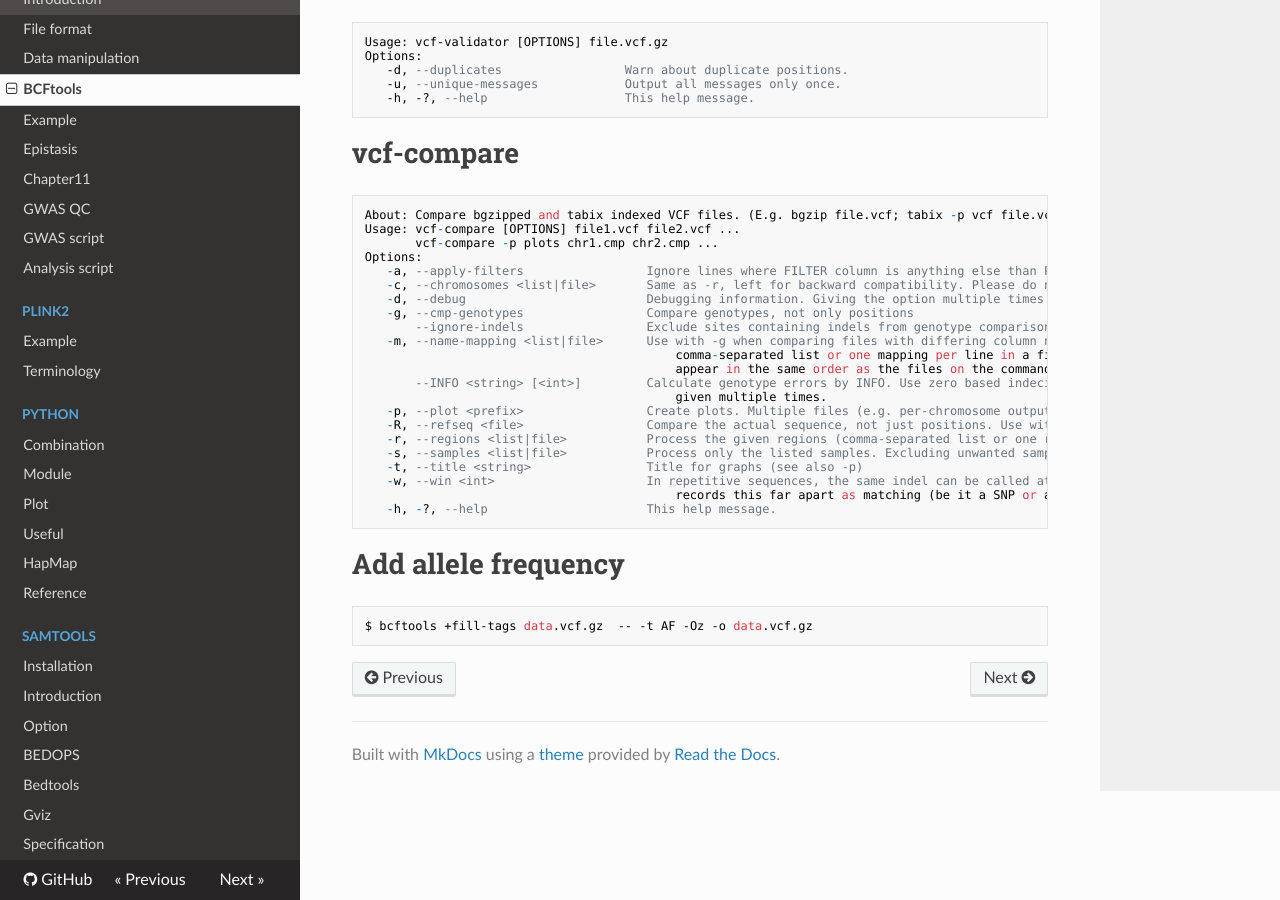
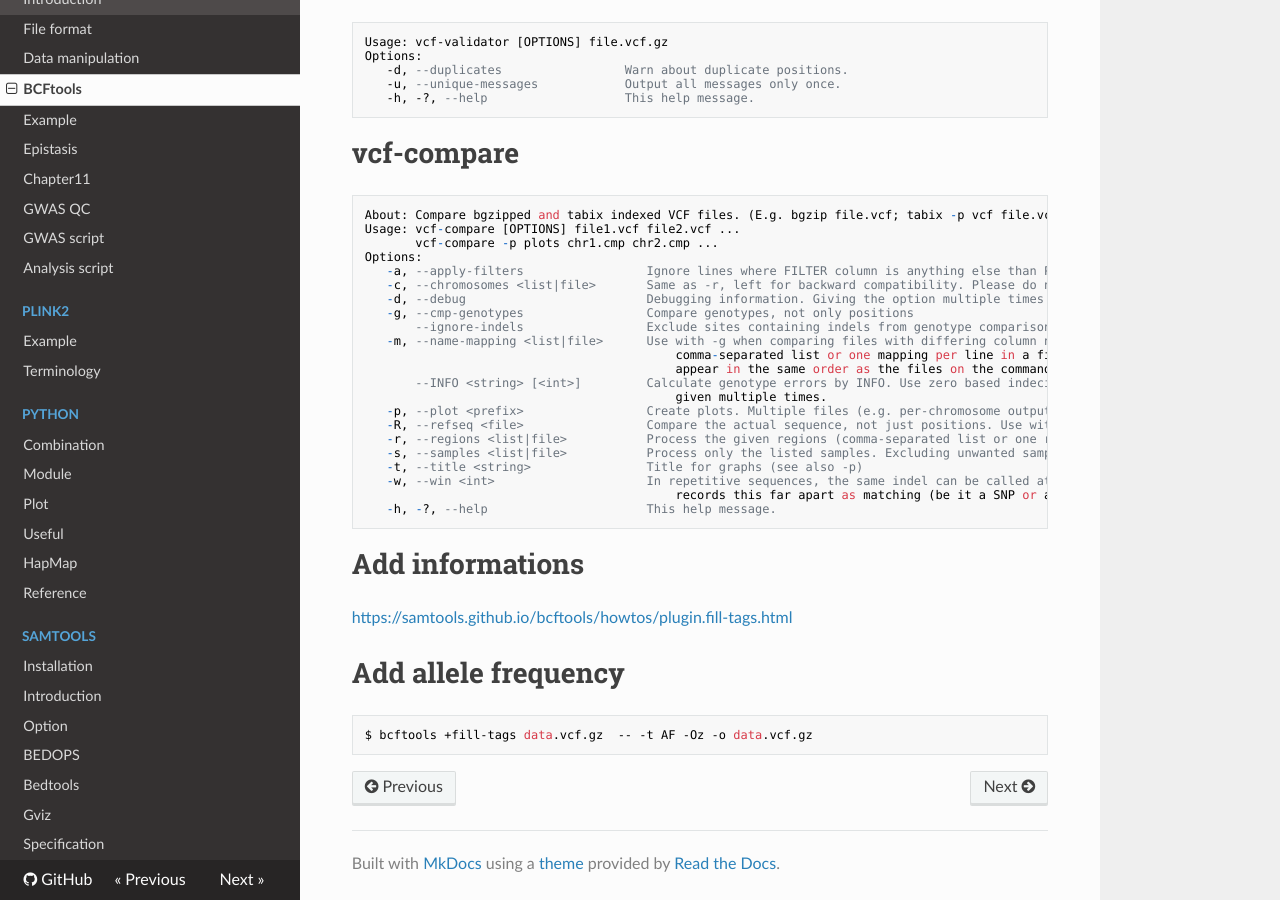
Before and after one commit to WonyoungCho/plink, an MkDocs documentation site: the page built from docs/bcftools_mani.md, in a window 1280 px wide and 900 px high, scrolled down 3027 px. Built offline with MkDocs 1.6.1, drawn with Linux system fonts in a browser that asks for light colours; nearby versions of some CDN libraries; old or Windows-style settings are respelled for this version of MkDocs.

Commit message:
Update bcftools_mani.md

````diff
--- a/docs/bcftools_mani.md
+++ b/docs/bcftools_mani.md
@@ -196,6 +196,9 @@ Options:
    -h, -?, --help                      This help message.
 ```
 
+# Add informations
+<https://samtools.github.io/bcftools/howtos/plugin.fill-tags.html>
+
 # Add allele frequency
 ```
 $ bcftools +fill-tags data.vcf.gz  -- -t AF -Oz -o data.vcf.gz
````
